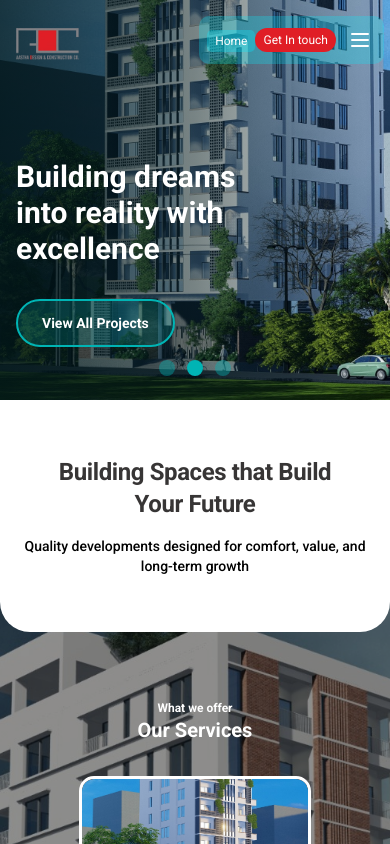
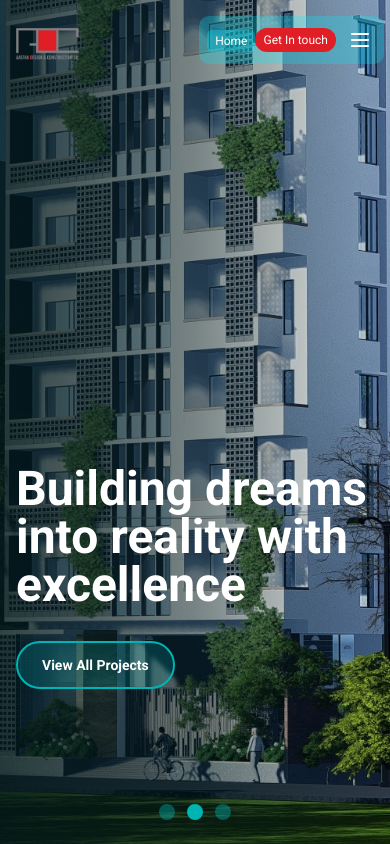
Before and after one commit to ashikfifa/Astha-frontend, a Next.js app: page / in a window 390 px wide. Shown: the top 844 px of the page. Built offline with nearby package versions, Linux system fonts and the light colour scheme.

Commit message:
Fix HeroSlider section height and adjust title text size for better responsiveness

```diff
--- a/app/components/HeroSlider.tsx
+++ b/app/components/HeroSlider.tsx
@@ -58,7 +58,7 @@ const HeroSlider: React.FC = () => {
   }, [nextSlide]);
 
   return (
-    <section className="relative w-full h-100 sm:h-122.5 md:h-145 lg:h-screen overflow-hidden">
+    <section className="relative w-full h-screen sm:h-screen md:h-screen lg:h-screen overflow-hidden">
       {/* Background Slides */}
       {slides.map((slide, index) => (
         <div
@@ -106,7 +106,7 @@ const HeroSlider: React.FC = () => {
                   {slides[currentSlide].title.map((line, index) => (
                     <span
                       key={index}
-                      className="block text-3xl sm:text-4xl md:text-4xl lg:text-7xl xl:text-7xl"
+                      className="block text-5xl sm:text-5xl md:text-5xl lg:text-7xl xl:text-7xl"
                       style={{
                         animationDelay: `${index * 150}ms`,
                       }}
```
